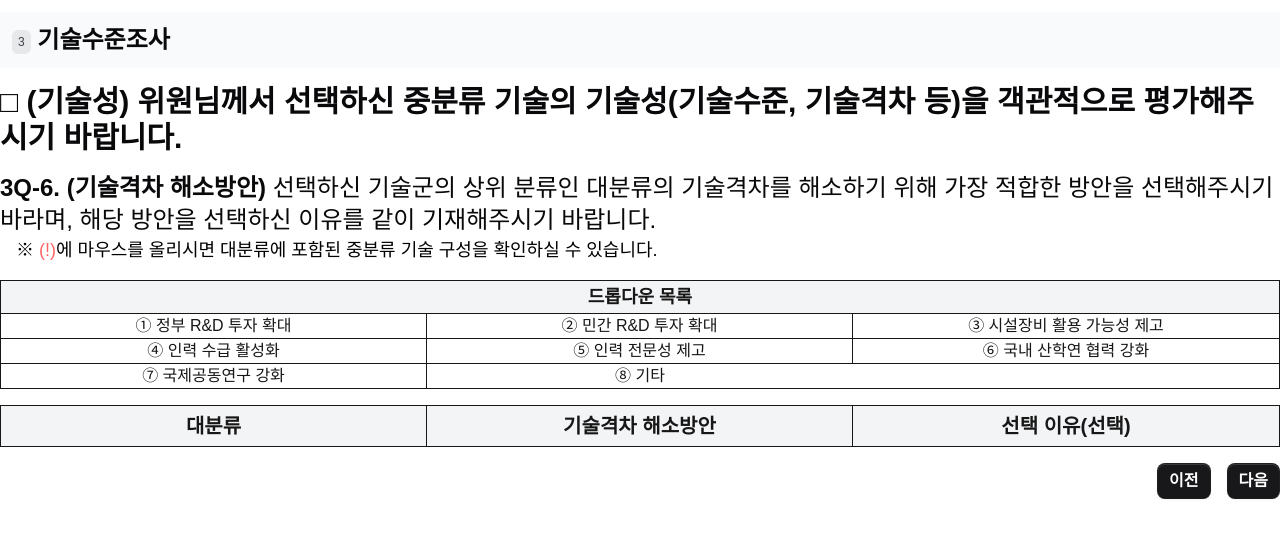
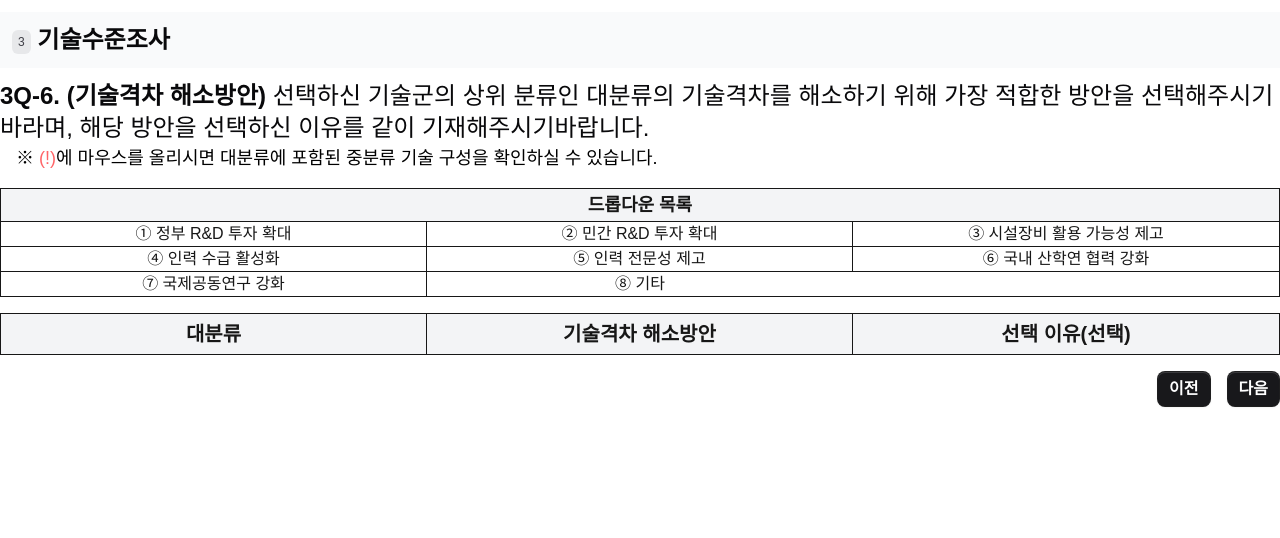
Before and after one commit to woollimsurvey/survey-2025, a Next.js app: page /1/way in a window 1280 px wide. Shown: the top 538 px of the page. Built offline with nearby package versions, Linux system fonts and the light colour scheme.

Commit message:
feat: 기술격차 해소방안 선택 리스트 박스 placeholder 사용

```diff
--- a/src/app/[number]/country/page.jsx
+++ b/src/app/[number]/country/page.jsx
@@ -92,13 +92,17 @@ export default function Country({ params }) {
         </section>
         <h3 className="my-4 text-3xl font-semibold text-zinc-950">
           □ (기술성) 위원님께서 선택하신 중분류 기술의 기술성(기술수준, 기술격차
-          등)을 객관적으로 평가해주시기 바랍니다.
+          등)을 객관적으로 평가해주시기
+          <br />
+          바랍니다.
         </h3>
         <Heading level={4}>
           3Q-1. (최고기술 보유국)&nbsp;
           <span className="font-normal">
             한국, 미국, 중국, 일본, 유럽 중 2025년 현재 분야 내 기술의 최상위
-            국가와 최고기술 보유기관을 제시해주시기 바랍니다.
+            국가와 최고기술 보유기관을 제시해주시기
+            <br />
+            바랍니다.
           </span>
         </Heading>
         <Text className="indent-4">
--- a/src/app/[number]/gap/page.jsx
+++ b/src/app/[number]/gap/page.jsx
@@ -110,24 +110,22 @@ export default function Gap({ params }) {
         </Heading>
       </header>
       <main>
-        <h3 className="my-4 text-3xl font-semibold text-zinc-950">
-          □ (기술성) 위원님께서 선택하신 중분류 기술의 기술성(기술수준, 기술격차
-          등)을 객관적으로 평가해주시기 바랍니다.
-        </h3>
         <Heading level={4}>
           3Q-3. (최고기술국 대비 기술격차)&nbsp;
           <span className="font-normal">
             선택하신 중분류 기술별 최고기술국 대비 상대적 기술격차를 국가별로
-            “개월” 단위로 입력해주시기 바랍니다.
+            “개월” 단위로 입력해주시기
+            <br />
+            바랍니다.
           </span>
         </Heading>
         <Text className="indent-4">
-          ※ 기술격차 : 최고기술국을 0개월로, 나머지 국가는 최고기술국 대비 몇
-          개월이 차이가 나는지 입력
+          ※ 기술격차 : 최고기술국(0개월)을 기준으로, 최고 기술국의 기술력을
+          따라잡기 위해 소요되는 기간
         </Text>
         <Text className="indent-4">
-          ※ 응답자가 중분류별로 제시한 기술수준(3Q-2) 순위를 참고하시어 국가별
-          기술격차에 응답해 주시기 바랍니다.
+          ※ 앞서 귀하께서 중분류 기술별로 제시하신 기술수준(3Q-2) 순위를
+          참고하시어 국가별 기술격차에 응답해 주시기 바랍니다.
         </Text>
         <section className="mt-8 border-t border-r border-l text-center">
           <article className="grid grid-cols-[2fr_1fr_1fr_1fr_1fr_1fr_1fr_1fr]">
@@ -362,10 +360,6 @@ export default function Gap({ params }) {
             ))}
         </section>
         <Text>
-          * 기타는 3Q-1에서 기타 국가가 최고기술 보유국으로 선택되었을 경우만
-          0개월로 입력, 나머지 경우에는 작성 불필요
-        </Text>
-        <Text>
           ※ 최고기술 보유국에 제시된 국가는 무조건 0개월로 기재해야 하며, 나머지
           국가는 해당 국가와 비교하여 상대적 기술격차를 “개월” 단위로 제시
         </Text>
--- a/src/app/[number]/independence/page.jsx
+++ b/src/app/[number]/independence/page.jsx
@@ -56,15 +56,13 @@ export default function Independence({ params }) {
         </Heading>
       </header>
       <main>
-        <h3 className="my-4 text-3xl font-semibold text-zinc-950">
-          □ (기술성) 위원님께서 선택하신 중분류 기술의 기술성(기술수준, 기술격차
-          등)을 객관적으로 평가해주시기 바랍니다.
-        </h3>
         <Heading level={4}>
           3Q-5. (기술 자립도)&nbsp;
           <span className="font-normal">
             아래 설명을 참고하시어 선택하신 기술분류별로 5개의 항목 중 기술
-            자립도에 가장 적합한 구분자를 선택해주시기 바랍니다.
+            자립도에 가장 적합한 구분자를 선택해주시기
+            <br />
+            바랍니다.
           </span>
         </Heading>
         <Text className="indent-4">
--- a/src/app/[number]/level/page.jsx
+++ b/src/app/[number]/level/page.jsx
@@ -110,15 +110,13 @@ export default function Level({ params }) {
         </Heading>
       </header>
       <main>
-        <h3 className="my-4 text-3xl font-semibold text-zinc-950">
-          □ (기술성) 위원님께서 선택하신 중분류 기술의 기술성(기술수준, 기술격차
-          등)을 객관적으로 평가해주시기 바랍니다.
-        </h3>
         <Heading level={4}>
           3Q-2. (최고기술국 대비 기술수준)&nbsp;
           <span className="font-normal">
             선택하신 중분류 기술별 최고기술국(100%) 대비 상대적 기술수준을 아래
-            설명을 참고하시어 국가별로 입력해주시기 바랍니다.
+            설명을 참고하시어
+            <br />
+            국가별로 입력해주시기 바랍니다.
           </span>
         </Heading>
         <Text className="indent-4">
--- a/src/app/[number]/prepare/page.jsx
+++ b/src/app/[number]/prepare/page.jsx
@@ -163,7 +163,7 @@ export default function Prepare({ params }) {
           </div>
           <div
             style={{ gridRow: `span ${industryLength}` }}
-            className="flex justify-center items-center bg-blue-950 text-2xl font-bold text-white text-center whitespace-pre-line"
+            className="flex justify-center items-center border-b bg-blue-950 text-2xl font-bold text-white text-center whitespace-pre-line"
           >
             {industry[0]?.field.split(" ").reduce((acc, word, index) => {
               acc += (index + 1) % 2 === 0 ? `${word}\n` : `${word}\t`;
--- a/src/app/[number]/skill/page.jsx
+++ b/src/app/[number]/skill/page.jsx
@@ -96,10 +96,6 @@ export default function Skill({ params }) {
         </Heading>
       </header>
       <main>
-        <h3 className="my-4 text-3xl font-semibold text-zinc-950">
-          □ (기술성) 위원님께서 선택하신 중분류 기술의 기술성(기술수준, 기술격차
-          등)을 객관적으로 평가해주시기 바랍니다.
-        </h3>
         <Heading level={4}>
           3Q-4. (기술성숙도)&nbsp;
           <span className="font-normal">
--- a/src/app/[number]/way/page.jsx
+++ b/src/app/[number]/way/page.jsx
@@ -1,6 +1,6 @@
 "use client";
 
-import { useEffect, use, Fragment } from "react";
+import { useState, useEffect, use, Fragment } from "react";
 import Form from "next/form";
 import { useRouter } from "next/navigation";
 import Tooltip from "@mui/material/Tooltip";
@@ -21,6 +21,8 @@ export default function Way({ params }) {
 
   const { tel1, tel2, tel3, checkedInter, largeWay, setLargeWay } = useForm();
 
+  const [error, setError] = useState("");
+
   const handleSelectWay = (e, way) => {
     setLargeWay((prevWay) =>
       prevWay.map((prev) => {
@@ -38,6 +40,12 @@ export default function Way({ params }) {
   };
 
   const handleNext = () => {
+    if (!largeWay.every((inter) => "way" in inter)) {
+      setError("모든 대분류에 대해 기술격차 해소방안을 선택해주세요.");
+
+      return;
+    }
+
     router.push(`/${number}/importance`);
   };
 
@@ -58,7 +66,6 @@ export default function Way({ params }) {
               tel: tel1 + tel2 + tel3,
               large: inter.large,
               code: inter.code.substring(0, 2),
-              way: "1",
               intermediates: inter.intermediates,
             };
           })
@@ -74,16 +81,13 @@ export default function Way({ params }) {
         </Heading>
       </header>
       <main>
-        <h3 className="my-4 text-3xl font-semibold text-zinc-950">
-          □ (기술성) 위원님께서 선택하신 중분류 기술의 기술성(기술수준, 기술격차
-          등)을 객관적으로 평가해주시기 바랍니다.
-        </h3>
         <Heading level={4}>
           3Q-6. (기술격차 해소방안)&nbsp;
           <span className="font-normal">
             선택하신 기술군의 상위 분류인 대분류의 기술격차를 해소하기 위해 가장
-            적합한 방안을 선택해주시기 바라며, 해당 방안을 선택하신 이유를 같이
-            기재해주시기 바랍니다.
+            적합한 방안을 선택해주시기
+            <br />
+            바라며, 해당 방안을 선택하신 이유를 같이 기재해주시기바랍니다.
           </span>
         </Heading>
         <Text className="indent-4">
@@ -137,8 +141,9 @@ export default function Way({ params }) {
                 <Listbox
                   name="way"
                   aria-label="way"
-                  value={way.way || ""}
+                  defaultValue={way.way}
                   onChange={(e) => handleSelectWay(e, way)}
+                  placeholder="선택"
                 >
                   <ListboxOption value="1">
                     <ListboxLabel>정부 R&D 투자 확대</ListboxLabel>
@@ -210,9 +215,12 @@ export default function Way({ params }) {
           ))}
         </section>
       </main>
-      <footer className="flex justify-end gap-4 my-4">
-        <Button onClick={handlePrev}>이전</Button>
-        <Button type="submit">다음</Button>
+      <footer className="my-4">
+        <div className="text-red-700 text-right">{error}</div>
+        <div className="flex justify-end gap-4">
+          <Button onClick={handlePrev}>이전</Button>
+          <Button type="submit">다음</Button>
+        </div>
       </footer>
     </Form>
   );
```
